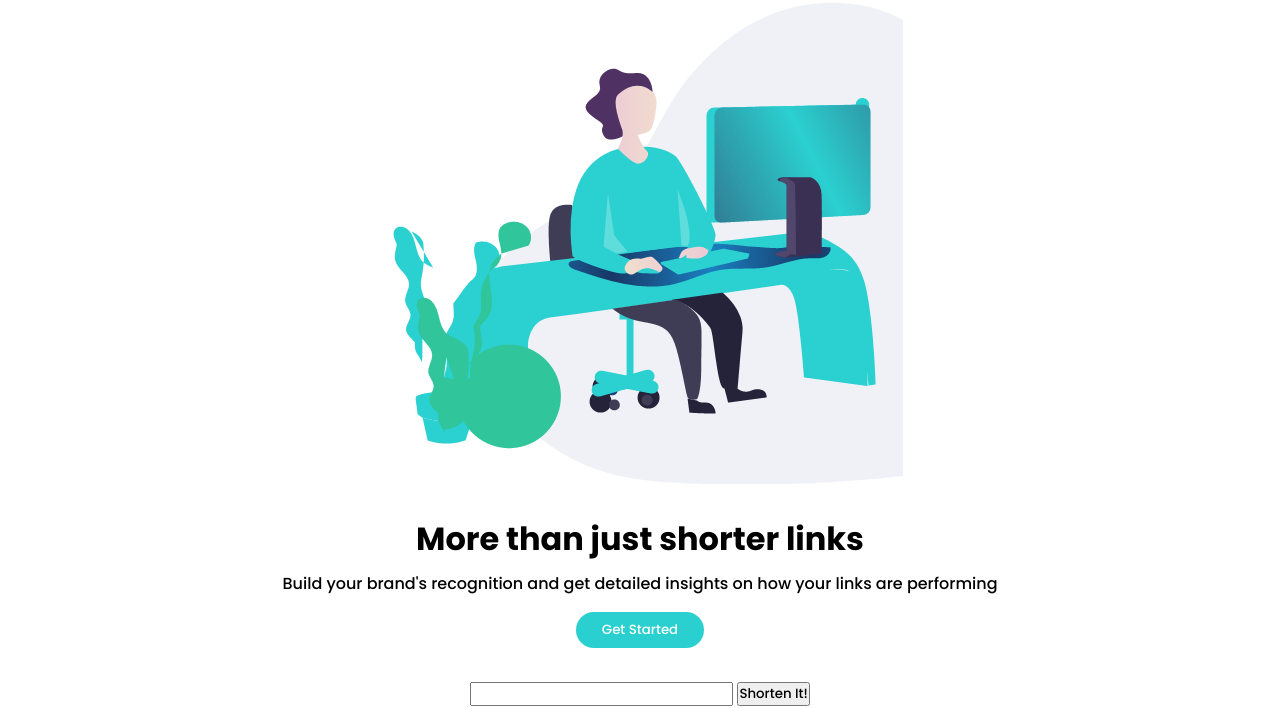
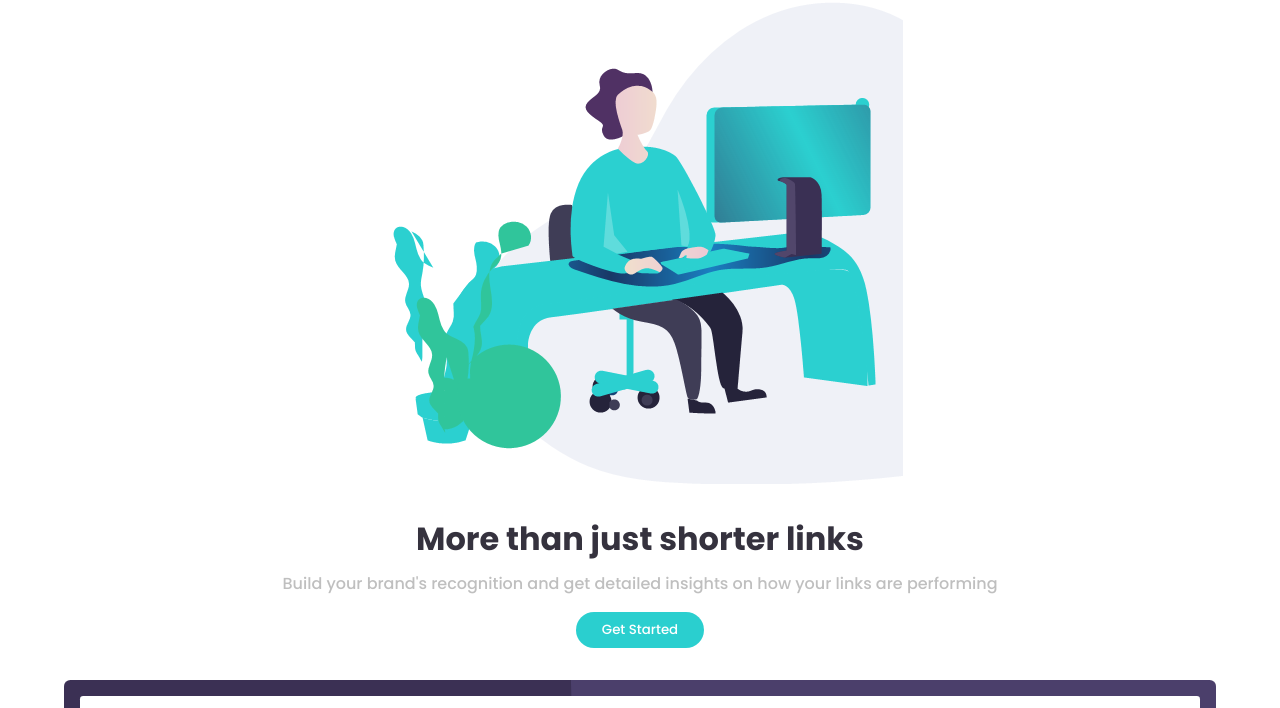
Before and after one commit to chrisgomelan/url-shortening-api-master, a plain HTML site: page index.html in a window 1280 px wide. Shown: the part 79-787 px from the top of the page. Drawn offline with Linux system fonts and the light colour scheme.

Commit message:
changes in main section

```diff
--- a/dist/style.css
+++ b/dist/style.css
@@ -62,6 +62,10 @@ main .headline-text {
 }
 main .headline-text h1 {
   line-height: 2rem;
+  color: hsl(255deg, 11%, 22%);
+}
+main .headline-text p {
+  color: hsl(0deg, 0%, 75%);
 }
 main .getStarted {
   text-decoration: none;
@@ -76,4 +80,28 @@ main .getStarted {
 }
 main .getStarted:hover {
   background-color: hsl(257deg, 27%, 26%);
+}
+main .shortlink-container {
+  border-radius: 0.4rem;
+  gap: 2rem;
+  background: url("/images/bg-shorten-mobile.svg");
+  background-repeat: no-repeat;
+  background-position: 100% 0px;
+  background-size: 56%;
+  background-color: hsl(257deg, 27%, 26%);
+  display: flex;
+  flex-direction: column;
+  padding: 1rem;
+  width: 90%;
+}
+main .shortlink-container * {
+  padding: 0.6rem;
+  border-radius: 0.2rem;
+  border: none;
+}
+main .shortlink-container .shortenIt {
+  background-color: hsl(180deg, 66%, 49%);
+  color: white;
+  text-align: center;
+  font-weight: 600;
 }/*# sourceMappingURL=style.css.map */
--- a/dist/style.scss
+++ b/dist/style.scss
@@ -77,6 +77,10 @@ main{
         gap: 1rem;
         h1{
             line-height: 2rem;
+            color: $veryDarkBlue;
+        }
+        p{
+            color: $gray;
         }
     }
 
@@ -90,8 +94,36 @@ main{
         color: white;
         cursor: pointer;
         transition: 0.3s ease-in-out;
+
     }
     .getStarted:hover{
         background-color: $darkViolet;
     }
+
+    .shortlink-container{
+        border-radius: .4rem;
+        gap: 2rem;
+        background: url('/images/bg-shorten-mobile.svg');
+        background-repeat: no-repeat;
+        background-position: 100% 0px;
+        background-size: 56%;
+        background-color: $darkViolet;
+        display: flex;
+        flex-direction: column;
+        padding: 1rem;
+        width: 90%;
+        *{
+            padding: .6rem;
+            border-radius: .2rem;
+            border: none;
+        }
+        .shortenIt{
+            background-color: $cyan;
+            color: white;
+            text-align: center;
+            font-weight: 600;
+        }
+    }
+
+
 }
--- a/index.html
+++ b/index.html
@@ -43,8 +43,8 @@
     <img src="/images/illustration-working.svg.png" alt="illustration-working">
        </div></div>
     <div class="shortlink-container" id="link-shortener">
-    <input type="text" class="shortener">
-    <button>Shorten It!</button>
+    <input type="text" class="shortener" placeholder="Shorten a link here...">
+    <button class="shortenIt">Shorten It!</button>
     </div>
 
   </main>
```
Also changed, not shown: 1 other file.
